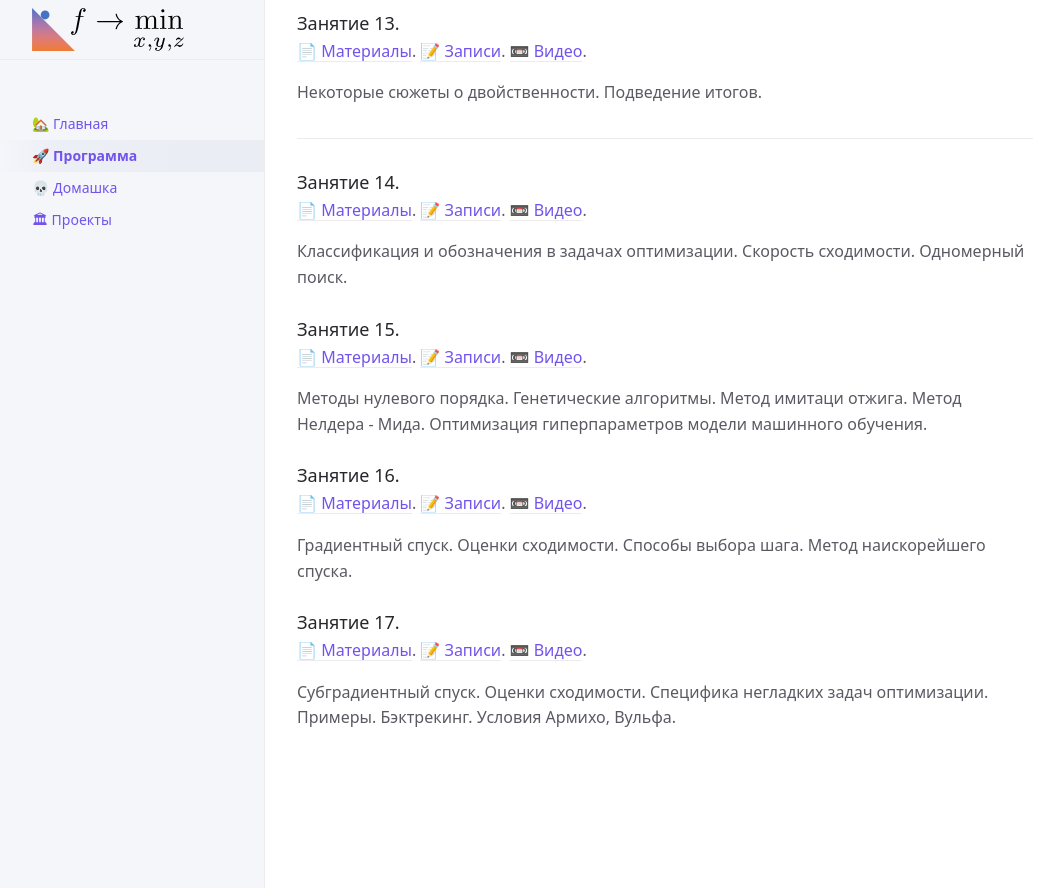
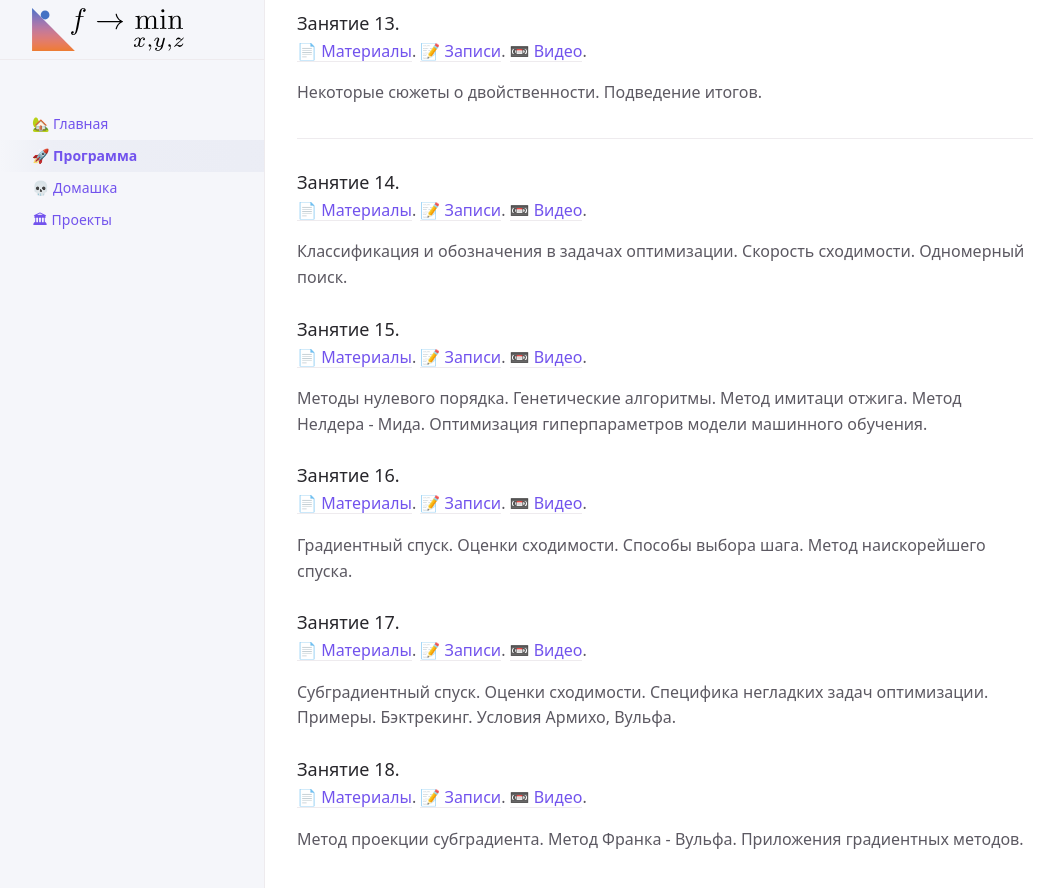
Before and after one commit to MerkulovDaniil/mipt21, a Jekyll site: the page built from program.md, in a window 1280 px wide and 900 px high, scrolled down 1625 px. Shown: the top 888 px of the window, without its empty margins (107-1171 px from the left). Built offline with Jekyll 4.4.1, drawn with Linux system fonts in a browser that asks for light colours; our own code applies the rules of GitHub Pages for plain Markdown files; a script that is not in the unit is left out; before the commit the page ends 2404 px from its top, so only the background shows below that.

Commit message:
Update program.md

```diff
--- a/program.md
+++ b/program.md
@@ -90,3 +90,8 @@ nav_order: 2
 [📄 Материалы](/presentations/17.pdf). [📝 Записи](/notes/17.pdf). [📼 Видео](https://youtu.be/TEXa6OjRPkM).
 
 Субградиентный спуск. Оценки сходимости. Специфика негладких задач оптимизации. Примеры. Бэктрекинг. Условия Армихо, Вульфа.
+
+### Занятие 18.
+[📄 Материалы](/presentations/18.pdf). [📝 Записи](/notes/18.pdf). [📼 Видео]().
+
+Метод проекции субградиента. Метод Франка - Вульфа. Приложения градиентных методов.
```
